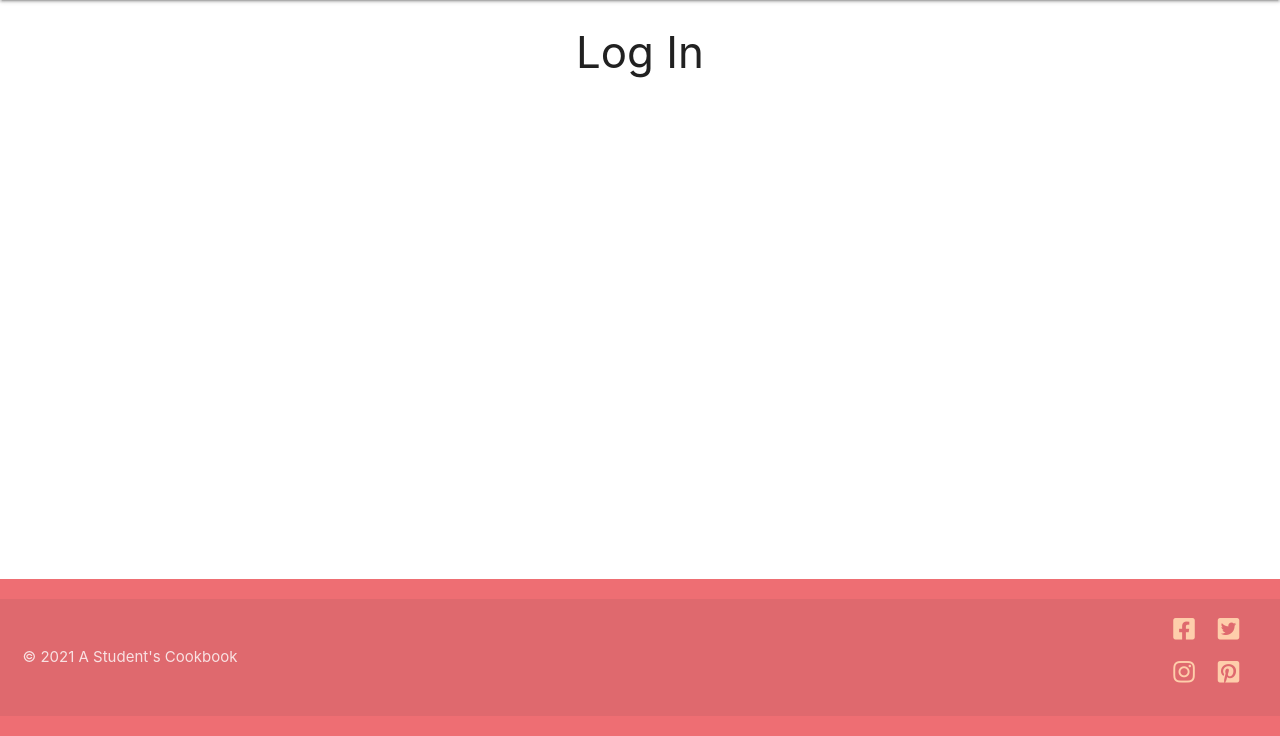
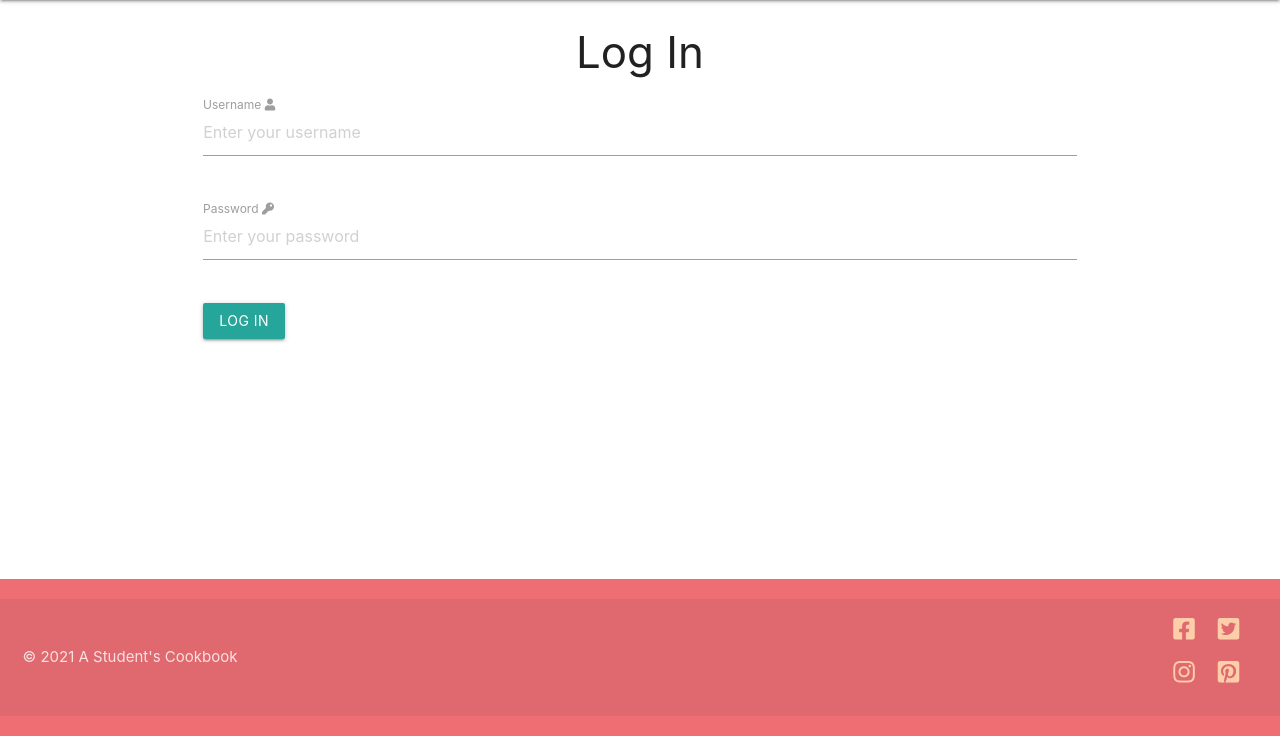
Before and after one commit to hddahdda/student_cookbook, a Flask app: page /login in a window 1280 px wide. Shown: the part 64-800 px from the top of the page. Run offline with Flask 2, Linux system fonts and the light colour scheme; some libraries are stand-ins or nearby versions.

Commit message:
created log in form in login.html, linked Log In page in navbar

```diff
--- a/templates/base.html
+++ b/templates/base.html
@@ -21,7 +21,7 @@
                 <a href="{{ url_for('home') }}" class="brand-logo">A Student's Cookbook</a>
 				<a href="{{ url_for('home') }}" data-target="mobile-demo" class="sidenav-trigger right"><i class="fas fa-bars"></i></a>
 				<ul class="right hide-on-med-and-down">
-                    <li><a href="#">Log In</a></li>
+                    <li><a href="{{ url_for('login') }}">Log In</a></li>
                     <li><a href="#">Log Out</a></li>
                     <li><a href="{{ url_for('register') }}">Register</a></li>
                     <li><a href="{{ url_for('recipes') }}">View Recipes</a></li>
@@ -32,7 +32,7 @@
           </nav>
 
           <ul class="sidenav" id="mobile-demo">
-            <li><a href="#">Log In</a></li>
+            <li><a href="{{ url_for('login') }}">Log In</a></li>
             <li><a href="#">Log Out</a></li>
             <li><a href="{{ url_for('register') }}">Register</a></li>
             <li><a href="{{ url_for('recipes') }}">View Recipes</a></li>
--- a/templates/login.html
+++ b/templates/login.html
@@ -2,6 +2,28 @@
 {% block content %}
 <main>
 <h3 class="center-align">Log In</h2>
+        <div class="container">
+            <div class="row">
+                <form class="col s12" method="POST" action="{{ url_for('login') }}">
+                  <div class="row">
+                    <div class="input-field col s12">
+                      <input placeholder="Enter your username" id="username" name="username" type="text"
+                      class="validate" minlength="3" maxlength="20" pattern="^[a-öA-Ö0-9]{3,20}$" required>
+                      <label for="first_name">Username <i class="fas fa-user"></i></label>
+                    </div>
+                  </div>
+                  <div class="row">
+                    <div class="input-field col s12">
+                      <input placeholder="Enter your password" id="password" name="password" type="password"
+                      minlength="5" maxlength="20" pattern="^[a-öA-Ö0-9]{3,20}$" class="validate" required>
+                      <label for="password">Password <i class="fas fa-key"></i></label>
+                    </div>
+                  </div>
+                  <button class="btn waves-effect waves-light" type="submit" name="action">Log In
+                  </button>
+                </form>
+              </div>
+          </div>
 </main>
 
 {% endblock %}
```
